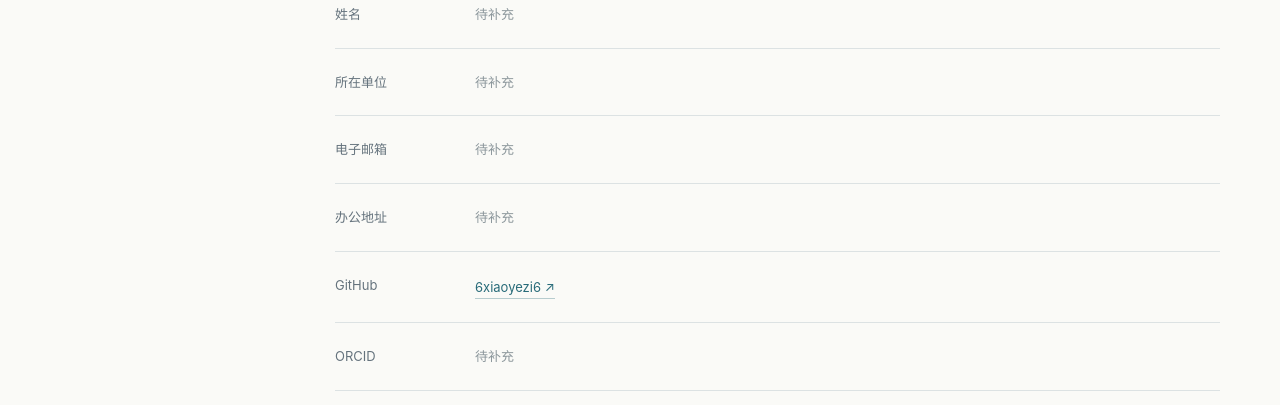
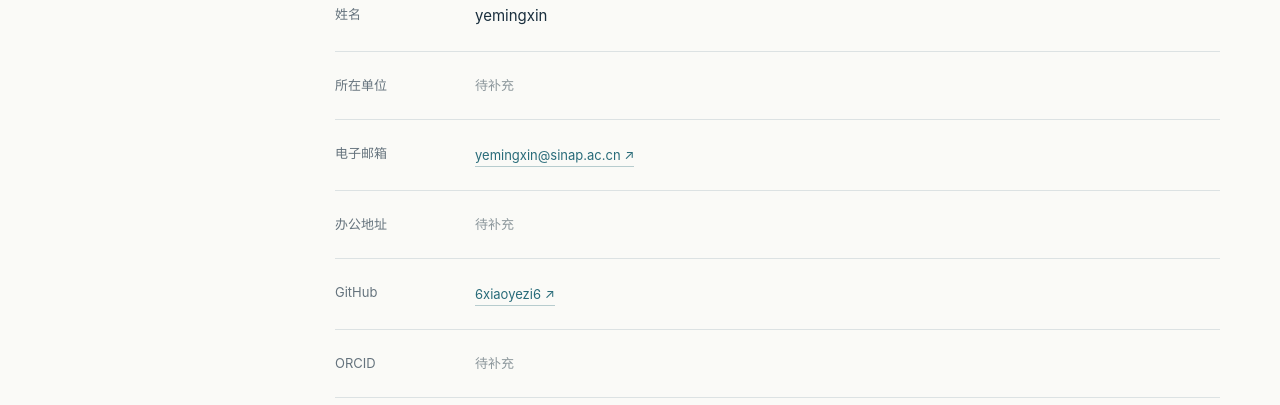
Before and after one commit to 6xiaoyezi6/6xiaoyezi6.github.io, a website: page contact.html in a window 1280 px wide. Shown: the part 395-800 px from the top of the page. Drawn offline with Linux system fonts and the light colour scheme.

Commit message:
补充姓名与电子邮箱

```diff
--- a/contact.html
+++ b/contact.html
@@ -44,7 +44,7 @@
 <dl>
 <div class="contact-row">
 <dt>姓名</dt>
-<dd class="pending">待补充</dd>
+<dd>yemingxin</dd>
 </div>
 <div class="contact-row">
 <dt>所在单位</dt>
@@ -52,7 +52,9 @@
 </div>
 <div class="contact-row">
 <dt>电子邮箱</dt>
-<dd class="pending">待补充</dd>
+<dd>
+<a class="text-link" href="mailto:yemingxin@sinap.ac.cn">yemingxin@sinap.ac.cn ↗</a>
+</dd>
 </div>
 <div class="contact-row">
 <dt>办公地址</dt>
```
Also changed, not shown: index.html (+2 -2 lines).
